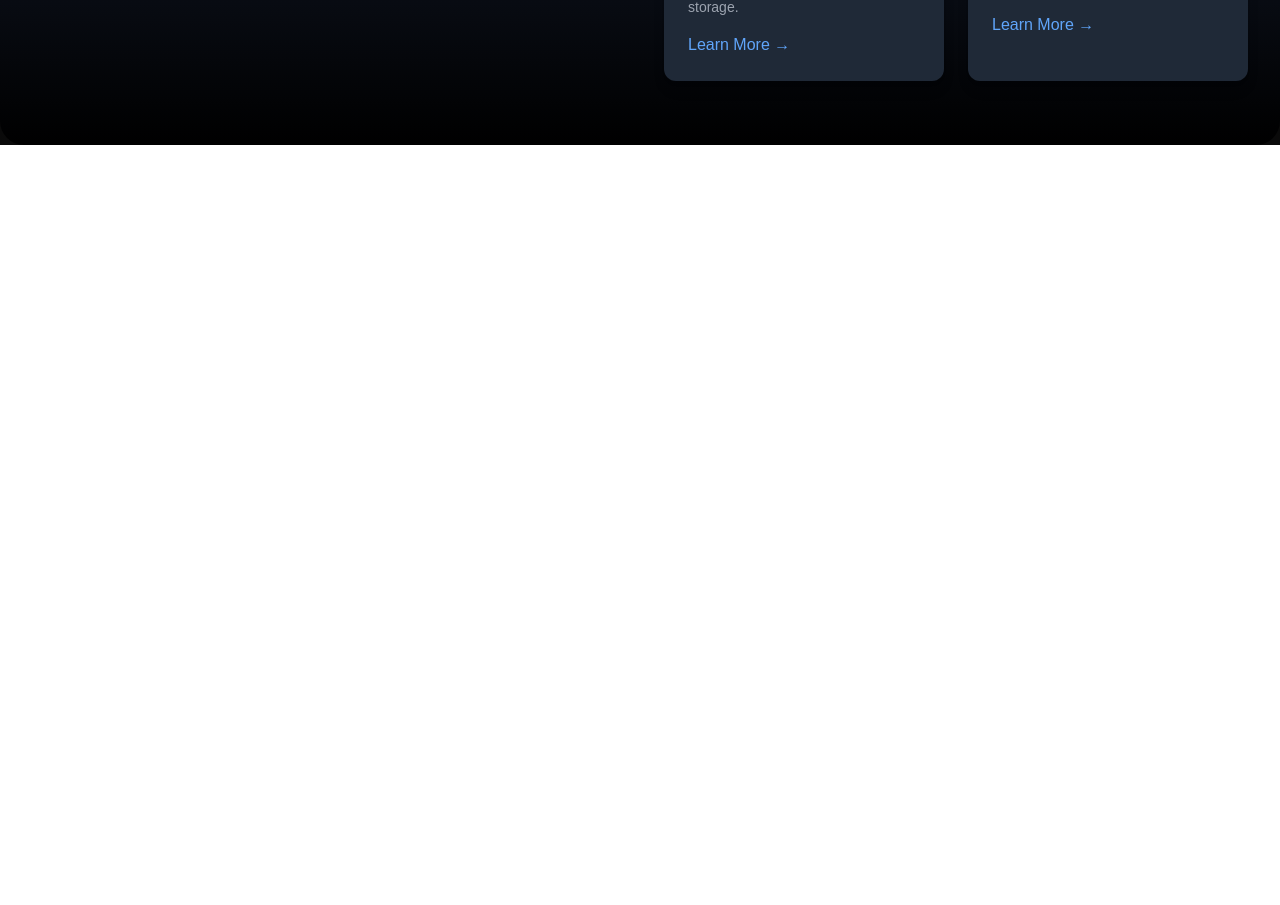
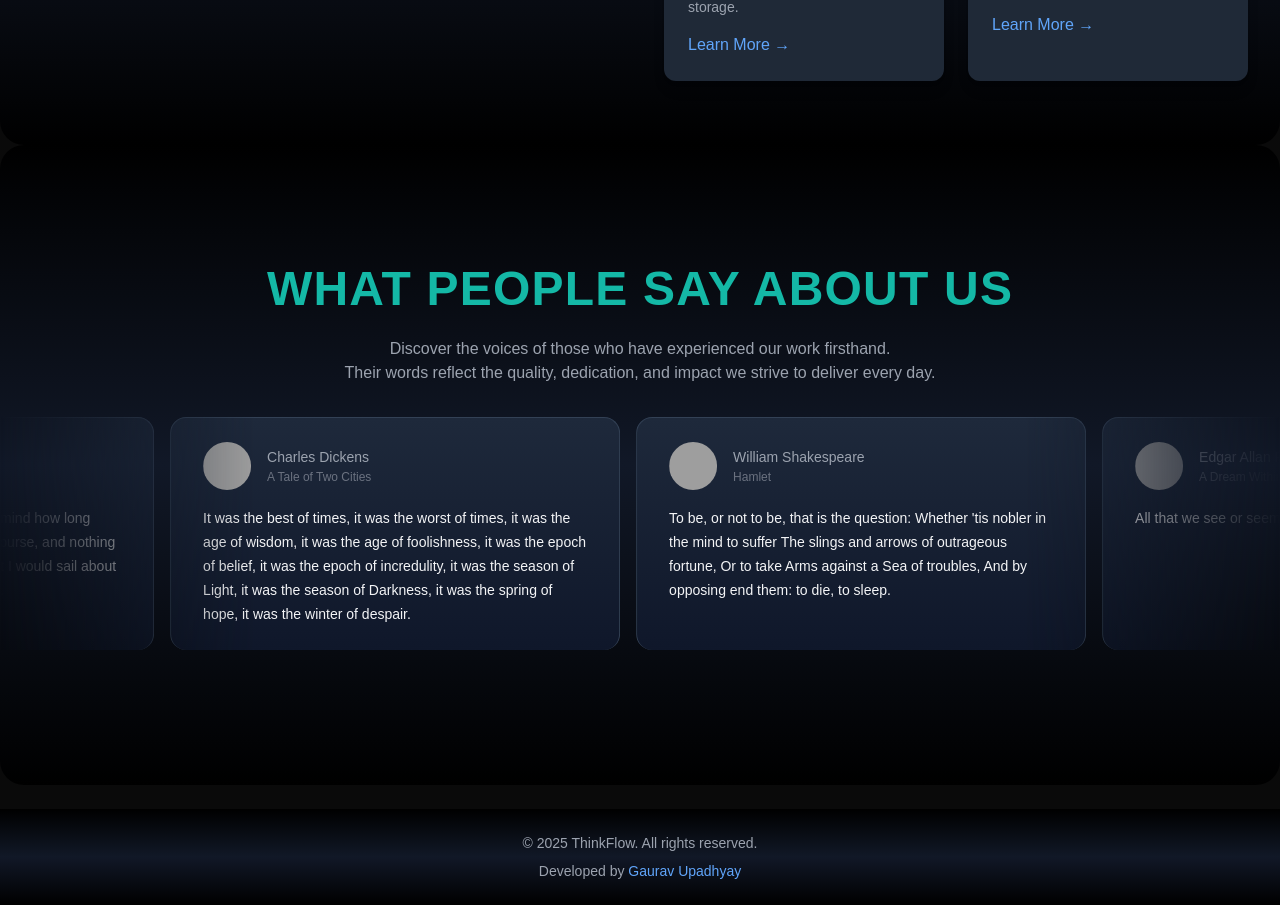
Before and after one commit to Gaurav00321/ThinkFlowGPT, a Next.js app: page / in a window 1280 px wide. Shown: the part 1111-2016 px from the top of the page. Before the commit the page ends 1256 px from the top, so only its background shows below. Built offline with nearby package versions, Linux system fonts and the light colour scheme; grey boxes are pictures that could not be loaded.

Commit message:
fixed navbar ui, added testimonial section and footer

```diff
--- a/next.config.ts
+++ b/next.config.ts
@@ -2,7 +2,10 @@ import type { NextConfig } from "next";
 
 const nextConfig: NextConfig = {
   images: {
-    domains: ["assets.aceternity.com"],
+    domains: [
+      "assets.aceternity.com",
+      "i.pravatar.cc", // Added i.pravatar.cc
+    ],
   },
 };
 
--- a/src/app/page.tsx
+++ b/src/app/page.tsx
@@ -1,11 +1,15 @@
 import HeroSection from "@/components/HeroSection";
 import Features from "@/components/Features";
+import { MovingTestimonies } from "@/components/Testimonials";
+import Footer from "@/components/ui/Footer";
 
 export default function Home() {
   return (
     <main className="min-h-screen bg-black/[0.96] antialiased bg-grid-white/[0.02]">
       <HeroSection />
       <Features />
+      <MovingTestimonies />
+      <Footer />
     </main>
   );
 }
--- a/src/components/Features.tsx
+++ b/src/components/Features.tsx
@@ -11,7 +11,7 @@ function FeaturedFeatures() {
       <div className="grid grid-cols-1 md:grid-cols-2 gap-12 items-center">
         {/* Left Section: Heading & CTA */}
         <div className="text-white">
-          <h2 className="text-5xl mb-4 font-semibold text-teal-500 uppercase tracking-wide">
+          <h2 className="text-5xl mb-4 font-semibold text-teal-500 antialiased uppercase tracking-wide">
             Features
           </h2>
           <h3 className="mt-2 text-4xl font-bold">
--- a/src/components/Form-Modal.tsx
+++ b/src/components/Form-Modal.tsx
@@ -13,7 +13,7 @@ export function FormModal() {
   return (
     <div className="flex items-center justify-center">
       <Modal>
-        <ModalTrigger className="bg-black dark:text-black text-white flex justify-center group/modal-btn">
+        <ModalTrigger className="dark:text-black text-white flex justify-center group/modal-btn">
         <Button className="text-lg">
             Sign In
         </Button>
--- /dev/null
+++ b/src/components/Testimonials.tsx
@@ -0,0 +1,54 @@
+"use client";
+
+import { InfiniteMovingCards } from "./ui/infinite-moving-cards";
+
+const testimonials = [
+  {
+    quote:
+      "It was the best of times, it was the worst of times, it was the age of wisdom, it was the age of foolishness, it was the epoch of belief, it was the epoch of incredulity, it was the season of Light, it was the season of Darkness, it was the spring of hope, it was the winter of despair.",
+    name: "Charles Dickens",
+    title: "A Tale of Two Cities",
+    avatar: "https://i.pravatar.cc/150?img=1",
+  },
+  {
+    quote:
+      "To be, or not to be, that is the question: Whether 'tis nobler in the mind to suffer The slings and arrows of outrageous fortune, Or to take Arms against a Sea of troubles, And by opposing end them: to die, to sleep.",
+    name: "William Shakespeare",
+    title: "Hamlet",
+    avatar: "https://i.pravatar.cc/150?img=2",
+  },
+  {
+    quote: "All that we see or seem is but a dream within a dream.",
+    name: "Edgar Allan Poe",
+    title: "A Dream Within a Dream",
+    avatar: "https://i.pravatar.cc/150?img=3",
+  },
+  {
+    quote:
+      "It is a truth universally acknowledged, that a single man in possession of a good fortune, must be in want of a wife.",
+    name: "Jane Austen",
+    title: "Pride and Prejudice",
+    avatar: "https://i.pravatar.cc/150?img=4",
+  },
+  {
+    quote:
+      "Call me Ishmael. Some years ago—never mind how long precisely—having little or no money in my purse, and nothing particular to interest me on shore, I thought I would sail about a little and see the watery part of the world.",
+    name: "Herman Melville",
+    title: "Moby-Dick",
+    avatar: "https://i.pravatar.cc/150?img=5",
+  },
+];
+
+export function MovingTestimonies() {
+  return (
+    <div className="h-[40rem] rounded-3xl flex flex-col antialiased bg-gradient-to-b from-black via-gray-900 to-black  w-full items-center justify-center relative overflow-hidden">
+        <h2 className="text-5xl mb-4 font-semibold text-teal-500 uppercase tracking-wide">What People Say About Us</h2>
+        <p className="mt-2 mb-4 text-gray-400 text-center">Discover the voices of those who have experienced our work firsthand. <br /> Their words reflect the quality, dedication, and impact we strive to deliver every day.</p>
+      <InfiniteMovingCards
+        items={testimonials}
+        direction="right"
+        speed="slow"
+      />
+    </div>
+  );
+}
--- /dev/null
+++ b/src/components/ui/Footer.tsx
@@ -0,0 +1,22 @@
+const Footer = () => {
+  return (
+    <footer className="bg-gradient-to-b from-black via-gray-900 to-black w-full mt-6 p-6 text-center text-gray-400">
+      <div className="flex flex-col items-center space-y-2">
+        <p className="text-sm">
+          © {new Date().getFullYear()} ThinkFlow. All rights reserved.
+        </p>
+        <p className="text-sm">
+          Developed by{" "}
+          <a
+            href="https://gaurav00321.github.io/Gaurav_Portfolio/"
+            className="text-blue-400 hover:text-blue-500 transition"
+          >
+            Gaurav Upadhyay
+          </a>
+        </p>
+      </div>
+    </footer>
+  );
+};
+
+export default Footer;
--- /dev/null
+++ b/src/components/ui/infinite-moving-cards.tsx
@@ -0,0 +1,115 @@
+"use client";
+
+import { cn } from "@/lib/utils";
+import Image from "next/image";
+import React, { useEffect, useState } from "react";
+
+export const InfiniteMovingCards = ({
+  items,
+  direction = "left",
+  speed = "fast",
+  pauseOnHover = true,
+  className,
+}) => {
+  const containerRef = React.useRef(null);
+  const scrollerRef = React.useRef(null);
+
+  useEffect(() => {
+    addAnimation();
+  }, []);
+  const [start, setStart] = useState(false);
+  function addAnimation() {
+    if (containerRef.current && scrollerRef.current) {
+      const scrollerContent = Array.from(scrollerRef.current.children);
+
+      scrollerContent.forEach((item) => {
+        const duplicatedItem = item.cloneNode(true);
+        if (scrollerRef.current) {
+          scrollerRef.current.appendChild(duplicatedItem);
+        }
+      });
+
+      getDirection();
+      getSpeed();
+      setStart(true);
+    }
+  }
+  const getDirection = () => {
+    if (containerRef.current) {
+      if (direction === "left") {
+        containerRef.current.style.setProperty(
+          "--animation-direction",
+          "forwards"
+        );
+      } else {
+        containerRef.current.style.setProperty(
+          "--animation-direction",
+          "reverse"
+        );
+      }
+    }
+  };
+  const getSpeed = () => {
+    if (containerRef.current) {
+      if (speed === "fast") {
+        containerRef.current.style.setProperty("--animation-duration", "20s");
+      } else if (speed === "normal") {
+        containerRef.current.style.setProperty("--animation-duration", "40s");
+      } else {
+        containerRef.current.style.setProperty("--animation-duration", "80s");
+      }
+    }
+  };
+  return (
+    <div
+      ref={containerRef}
+      className={cn(
+        "scroller relative z-20 max-w-7xl overflow-hidden [mask-image:linear-gradient(to_right,transparent,white_20%,white_80%,transparent)]",
+        className
+      )}
+    >
+      <ul
+        ref={scrollerRef}
+        className={cn(
+          "flex min-w-full shrink-0 gap-4 py-4 w-max flex-nowrap",
+          start && "animate-scroll",
+          pauseOnHover && "hover:[animation-play-state:paused]"
+        )}
+      >
+        {items.map((item, idx) => (
+          <li
+            className="w-[350px] max-w-full relative rounded-2xl border border-b-0 flex-shrink-0 border-slate-700 px-8 py-6 md:w-[450px]"
+            style={{
+              background:
+                "linear-gradient(180deg, var(--slate-800), var(--slate-900)",
+            }}
+            key={item.name}
+          >
+            <blockquote>
+              <div className="flex items-center space-x-4 mb-4">
+                <Image
+                  width={50}
+                  height={50}
+                  src={item.avatar}
+                  alt={item.name}
+                  className="w-12 h-12 rounded-full object-cover"
+                />
+                <div className="flex flex-col">
+                  <span className="text-sm leading-[1.6] text-gray-400 font-normal">
+                    {item.name}
+                  </span>
+                  <span className="text-xs text-gray-500 font-normal">
+                    {item.title}
+                  </span>
+                </div>
+              </div>
+              <span className="relative z-20 text-sm leading-[1.6] text-gray-100 font-normal">
+                {item.quote}
+              </span>
+            </blockquote>
+          </li>
+        ))}
+      </ul>
+    </div>
+  );
+};
--- a/src/components/ui/navbar-menu.tsx
+++ b/src/components/ui/navbar-menu.tsx
@@ -44,7 +44,7 @@ export const MenuItem = ({
               <motion.div
                 transition={transition}
                 layoutId="active" // layoutId ensures smooth animation
-                className="bg-white dark:bg-black backdrop-blur-sm rounded-2xl overflow-hidden border border-black/[0.2] dark:border-white/[0.2] shadow-xl"
+                className="bg-white dark:bg-[rgba(11,19,34,1)] backdrop-blur-sm rounded-2xl overflow-hidden border border-black/[0.2] dark:border-white/[0.2] shadow-xl"
               >
                 <motion.div
                   layout // layout ensures smooth animation
@@ -71,7 +71,7 @@ export const Menu = ({
   return (
     <nav
       onMouseLeave={() => setActive(null)} // resets the state
-      className="relative rounded-full border border-transparent dark:bg-black bg-white shadow-input flex justify-center space-x-10 px-8 py-6 "
+      className="relative rounded-full border border-transparent dark:bg-[rgba(11,19,34,0.75)] backdrop-blur-sm bg-white shadow-input flex justify-center space-x-10 px-8 py-6 "
     >
       {children}
     </nav>
--- a/tailwind.config.ts
+++ b/tailwind.config.ts
@@ -13,10 +13,17 @@ const config: Config = {
         input: `0px 2px 3px -1px rgba(0,0,0,0.1), 0px 1px 0px 0px rgba(25,28,33,0.02), 0px 0px 0px 1px rgba(25,28,33,0.08)`,
       },
       animation: {
+        scroll:
+          "scroll var(--animation-duration, 40s) var(--animation-direction, forwards) linear infinite",
         shimmer: "shimmer 2s linear infinite",
         spotlight: "spotlight 2s ease .75s 1 forwards",
       },
       keyframes: {
+        scroll: {
+          to: {
+            transform: "translate(calc(-50% - 0.5rem))",
+          },
+        },
         shimmer: {
           from: {
             backgroundPosition: "0 0",
```
Also changed, not shown: src/components/HeroSection.tsx (+4 -5 lines).
